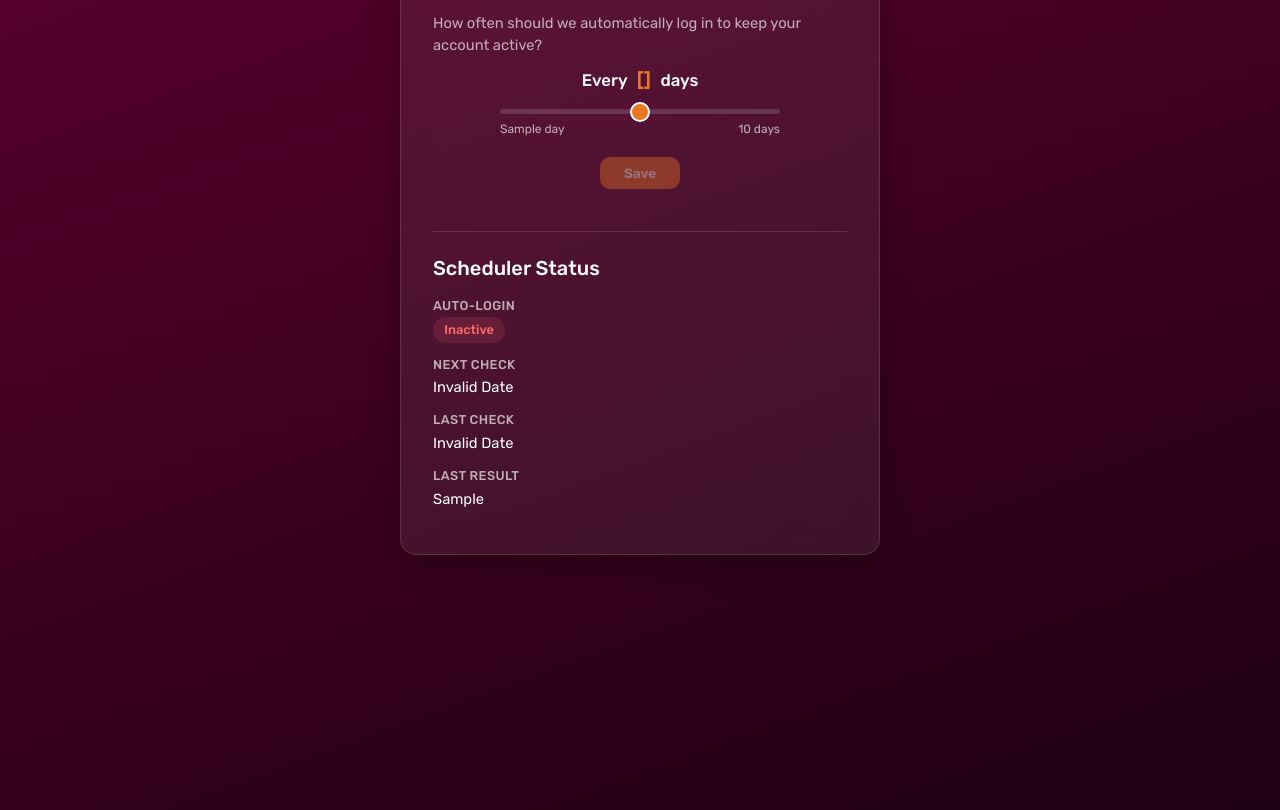
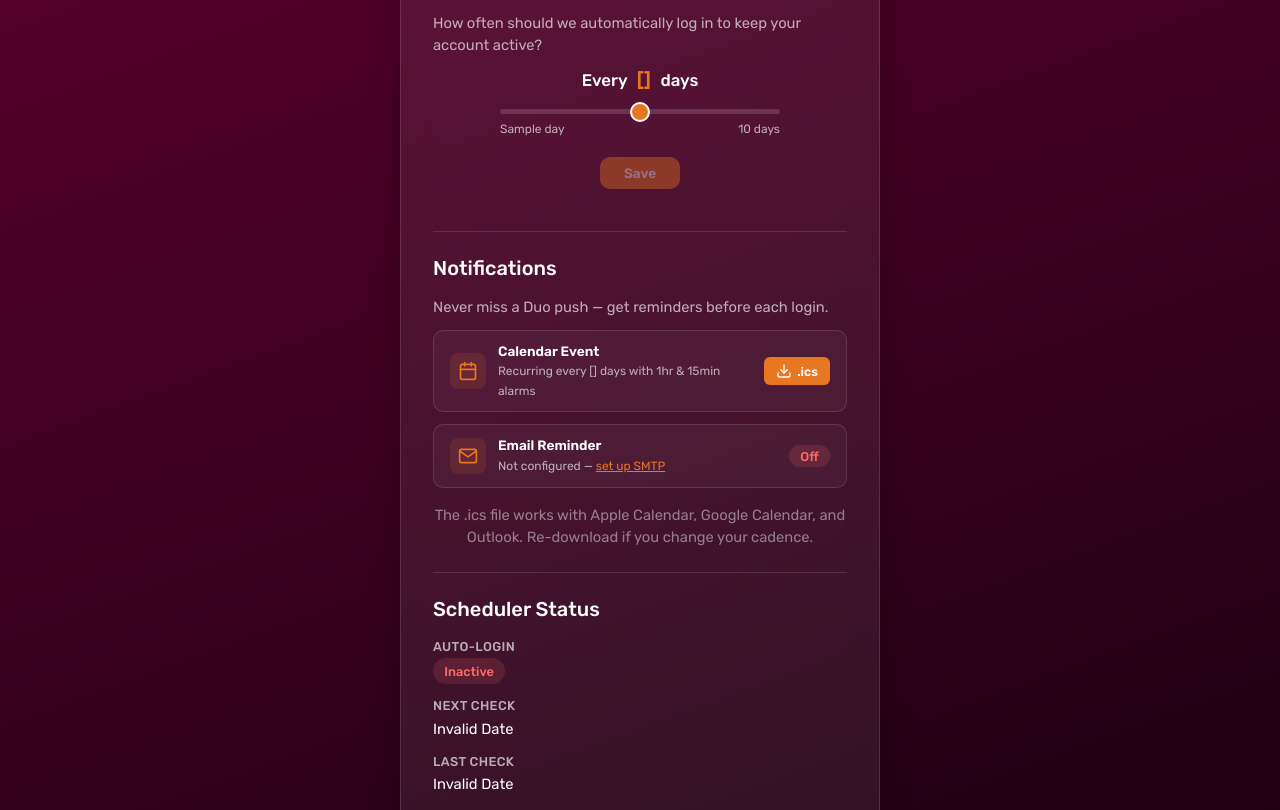
Before and after one commit to tfeuerbach/virginiatech-email-saver, a Flask app: template web/templates/dashboard.html in a window 1280 px wide. Shown: the part 359-1169 px from the top of the page. Run offline with Flask 3, Linux system fonts and the light colour scheme; the template is opened without the code that fills it: most values are stand-ins (such as "Sample title", 1, 10 or a date in 2020).

Commit message:
added login notifications (AWS SES and calendar), test user, and speed up Selenium flow. Updated README with architecture and flowchart

```diff
--- a/web/__init__.py
+++ b/web/__init__.py
@@ -34,6 +34,34 @@ def wait_for_db(app):
                 retries -= 1
                 time.sleep(5)
 
+def _add_column_if_missing(app, table, column, col_type):
+    """Add a column to an existing table if it doesn't exist yet.
+
+    Only runs for Postgres — SQLite's create_all handles new DBs fine.
+    """
+    if not app.config["SQLALCHEMY_DATABASE_URI"].startswith("postgresql"):
+        return
+    try:
+        result = db.session.execute(
+            text(
+                "SELECT 1 FROM information_schema.columns "
+                "WHERE table_name = :tbl AND column_name = :col"
+            ),
+            {"tbl": table, "col": column},
+        )
+        if result.fetchone() is None:
+            db.session.execute(
+                text(f'ALTER TABLE "{table}" ADD COLUMN "{column}" {col_type}')
+            )
+            db.session.commit()
+            logging.getLogger(__name__).info(
+                "Migration: added %s.%s (%s)", table, column, col_type
+            )
+    except Exception as e:
+        db.session.rollback()
+        logging.getLogger(__name__).warning("Migration check failed: %s", e)
+
+
 def create_app():
     """Flask app factory."""
     project_root = os.path.abspath(os.path.dirname(os.path.dirname(__file__)))
@@ -58,6 +86,10 @@ def create_app():
     with app.app_context():
         db.create_all()
 
+        # lightweight migration: add columns that db.create_all() won't add
+        # to an existing table. safe to re-run — each one checks first.
+        _add_column_if_missing(app, "encrypted_credential", "last_notification_sent", "TIMESTAMP")
+
     register_routes(app)
 
     logger = logging.getLogger(__name__)
--- a/web/models.py
+++ b/web/models.py
@@ -16,6 +16,8 @@ class EncryptedCredential(db.Model):
     login_cadence_days = db.Column(
         db.Integer, nullable=False, default=DEFAULT_CADENCE_DAYS, server_default="25"
     )
+    # tracks when we last emailed the user a "login coming up" reminder
+    last_notification_sent = db.Column(db.DateTime, nullable=True)
 
     def __repr__(self):
         return f"<EncryptedCredential(vt_email='{self.vt_email}')>"
--- a/web/services/login_scheduler.py
+++ b/web/services/login_scheduler.py
@@ -9,6 +9,7 @@ from kms.kms_manager import KMSManager
 from web.database import db
 from web.models import EncryptedCredential
 from web.services.google_login import GoogleLogin
+from web.services import email_notifier
 
 logger = logging.getLogger(__name__)
 
@@ -20,8 +21,54 @@ scheduler_status = {
     "users_checked": 0,
     "logins_attempted": 0,
     "logins_succeeded": 0,
+    "notifications_sent": 0,
     "next_check": None,
 }
+
+
+def send_login_reminders(app):
+    """Email users whose next login is within the next 24-48 hours."""
+    with app.app_context():
+        if not email_notifier.is_configured():
+            logger.debug("SMTP not configured, skipping login reminders")
+            return
+
+        now = datetime.utcnow()
+        all_users = EncryptedCredential.query.all()
+        sent = 0
+
+        for user in all_users:
+            if user.last_login is None:
+                # first-timers haven't had a login yet, nothing to remind about
+                continue
+
+            next_login = user.last_login + timedelta(days=user.login_cadence_days)
+            window_start = next_login - timedelta(days=1)
+
+            # is next login 24-48h from now?
+            if not (window_start <= now < next_login):
+                continue
+
+            # already notified for this upcoming login?
+            if (
+                user.last_notification_sent is not None
+                and user.last_notification_sent >= window_start
+            ):
+                continue
+
+            success = email_notifier.send_login_reminder(
+                to_email=user.vt_email,
+                next_login_utc=next_login,
+                cadence_days=user.login_cadence_days,
+            )
+            if success:
+                user.last_notification_sent = now
+                db.session.commit()
+                sent += 1
+
+        scheduler_status["notifications_sent"] = sent
+        if sent:
+            logger.info("Sent %d login reminder(s)", sent)
 
 
 def process_users_due_for_login(app):
@@ -93,9 +140,15 @@ def process_users_due_for_login(app):
             logger.error("Scheduler check failed: %s", e)
 
 
+def _daily_check(app):
+    """Combined daily task: send reminders first, then do logins."""
+    send_login_reminders(app)
+    process_users_due_for_login(app)
+
+
 def _scheduler_loop(app, interval_hours=24):
     """Runs forever in a background thread, checking on a fixed interval."""
-    schedule.every(interval_hours).hours.do(process_users_due_for_login, app=app)
+    schedule.every(interval_hours).hours.do(_daily_check, app=app)
 
     def _update_next():
         next_run = schedule.next_run()
--- a/web/static/css/styles.css
+++ b/web/static/css/styles.css
@@ -527,6 +527,88 @@ canvas {
     margin-top: 0.4rem;
 }
 
+/* ===== Notification options ===== */
+.notification-options {
+    display: flex;
+    flex-direction: column;
+    gap: 0.75rem;
+    margin-bottom: 1rem;
+}
+
+.notification-option {
+    display: flex;
+    align-items: center;
+    gap: 0.75rem;
+    padding: 0.75rem 1rem;
+    background: rgba(255, 255, 255, 0.04);
+    border: 1px solid var(--glass-border);
+    border-radius: var(--radius-sm);
+}
+
+.notification-icon {
+    flex-shrink: 0;
+    width: 36px;
+    height: 36px;
+    border-radius: 8px;
+    background: rgba(232, 119, 34, 0.12);
+    color: var(--orange);
+    display: flex;
+    align-items: center;
+    justify-content: center;
+}
+
+.notification-detail {
+    flex: 1;
+    min-width: 0;
+}
+
+.notification-detail strong {
+    display: block;
+    font-size: 0.85rem;
+    font-weight: 600;
+    color: var(--text-primary);
+    text-transform: none;
+    letter-spacing: 0;
+    margin-bottom: 0.1rem;
+}
+
+.notification-detail span {
+    font-size: 0.75rem;
+    color: var(--text-secondary);
+    line-height: 1.3;
+}
+
+.btn-calendar {
+    flex-shrink: 0;
+    display: inline-flex;
+    align-items: center;
+    gap: 0.35rem;
+    padding: 0.35rem 0.75rem;
+    font-size: 0.78rem;
+    font-weight: 600;
+    color: #fff;
+    background: var(--orange);
+    border: none;
+    border-radius: 6px;
+    text-decoration: none;
+    transition: background 0.2s;
+    white-space: nowrap;
+}
+
+.btn-calendar:hover {
+    background: var(--orange-hover);
+    text-decoration: none;
+    color: #fff;
+}
+
+.notification-hint {
+    font-size: 0.72rem;
+    color: var(--text-secondary);
+    opacity: 0.7;
+    margin: 0.25rem 0 0;
+    text-align: center;
+}
+
 /* ===== Logout button ===== */
 .btn-logout {
     font-size: 0.78rem;
--- a/web/templates/dashboard.html
+++ b/web/templates/dashboard.html
@@ -73,6 +73,67 @@
                 <button id="save-cadence-btn" class="btn-save-cadence" disabled>Save</button>
                 <p id="cadence-status" class="cadence-status"></p>
             </div>
+
+            <hr class="section-divider">
+
+            <h2>Notifications</h2>
+            <p class="cadence-description">
+                Never miss a Duo push — get reminders before each login.
+            </p>
+
+            <div class="notification-options">
+                <div class="notification-option">
+                    <div class="notification-icon">
+                        <svg width="20" height="20" viewBox="0 0 24 24" fill="none" stroke="currentColor" stroke-width="2" stroke-linecap="round" stroke-linejoin="round">
+                            <rect x="3" y="4" width="18" height="18" rx="2" ry="2"></rect>
+                            <line x1="16" y1="2" x2="16" y2="6"></line>
+                            <line x1="8" y1="2" x2="8" y2="6"></line>
+                            <line x1="3" y1="10" x2="21" y2="10"></line>
+                        </svg>
+                    </div>
+                    <div class="notification-detail">
+                        <strong>Calendar Event</strong>
+                        <span>Recurring every {{ login_cadence_days }} days with 1hr &amp; 15min alarms</span>
+                    </div>
+                    <a href="/download_calendar" class="btn-calendar" title="Download .ics file">
+                        <svg width="16" height="16" viewBox="0 0 24 24" fill="none" stroke="currentColor" stroke-width="2" stroke-linecap="round" stroke-linejoin="round">
+                            <path d="M21 15v4a2 2 0 0 1-2 2H5a2 2 0 0 1-2-2v-4"></path>
+                            <polyline points="7 10 12 15 17 10"></polyline>
+                            <line x1="12" y1="15" x2="12" y2="3"></line>
+                        </svg>
+                        .ics
+                    </a>
+                </div>
+
+                <div class="notification-option">
+                    <div class="notification-icon">
+                        <svg width="20" height="20" viewBox="0 0 24 24" fill="none" stroke="currentColor" stroke-width="2" stroke-linecap="round" stroke-linejoin="round">
+                            <path d="M4 4h16c1.1 0 2 .9 2 2v12c0 1.1-.9 2-2 2H4c-1.1 0-2-.9-2-2V6c0-1.1.9-2 2-2z"></path>
+                            <polyline points="22,6 12,13 2,6"></polyline>
+                        </svg>
+                    </div>
+                    <div class="notification-detail">
+                        <strong>Email Reminder</strong>
+                        <span>
+                            {% if email_notifications_enabled %}
+                                Sent the day before each scheduled login
+                            {% else %}
+                                Not configured — <a href="https://github.com/tfeuerbach/virginiatech-email-saver#email-notifications" target="_blank" style="color: var(--orange);">set up SMTP</a>
+                            {% endif %}
+                        </span>
+                    </div>
+                    {% if email_notifications_enabled %}
+                        <span class="status-pill active" style="flex-shrink: 0;">On</span>
+                    {% else %}
+                        <span class="status-pill inactive" style="flex-shrink: 0;">Off</span>
+                    {% endif %}
+                </div>
+            </div>
+
+            <p class="notification-hint">
+                The .ics file works with Apple Calendar, Google Calendar, and Outlook.
+                Re-download if you change your cadence.
+            </p>
 
             <hr class="section-divider">
 
--- a/web/templates/submit.html
+++ b/web/templates/submit.html
@@ -57,9 +57,9 @@
             }
 
             if (step === 4) {
-                setTimeout(() => { window.location.href = "/dashboard"; }, 2000);
+                setTimeout(() => { window.location.href = "/dashboard"; }, 1000);
             } else if (step === 5) {
-                setTimeout(() => { window.location.href = "/"; }, 4000);
+                setTimeout(() => { window.location.href = "/"; }, 3000);
             }
         }
 
```
Also changed, not shown: web/config.py (+9 -0 lines), web/routes/dashboard_routes.py (+89 -3 lines), web/routes/form_routes.py (+30 -0 lines), web/services/email_notifier.py (added, +133 -0 lines), web/services/google_login.py (+21 -13 lines), README.md.
